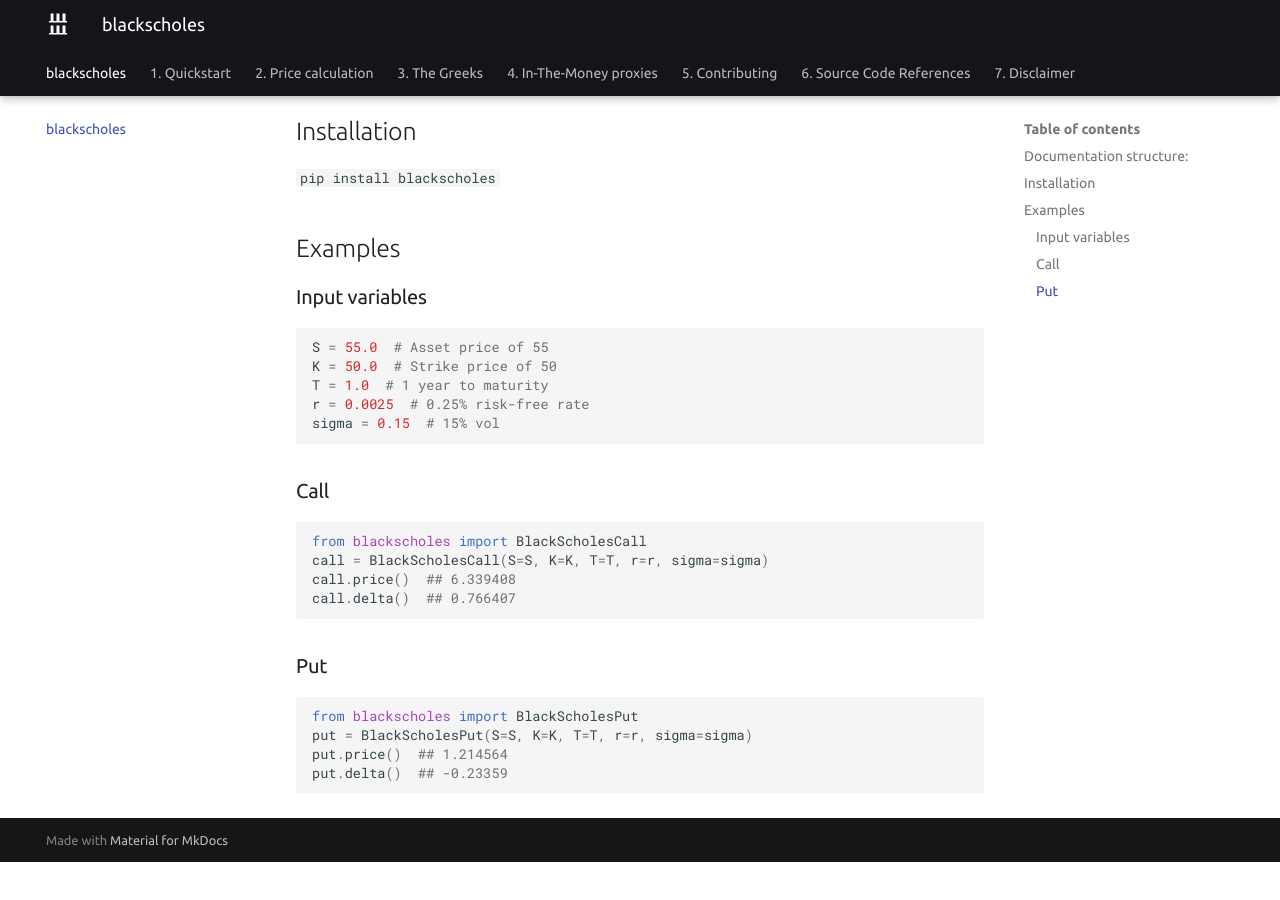
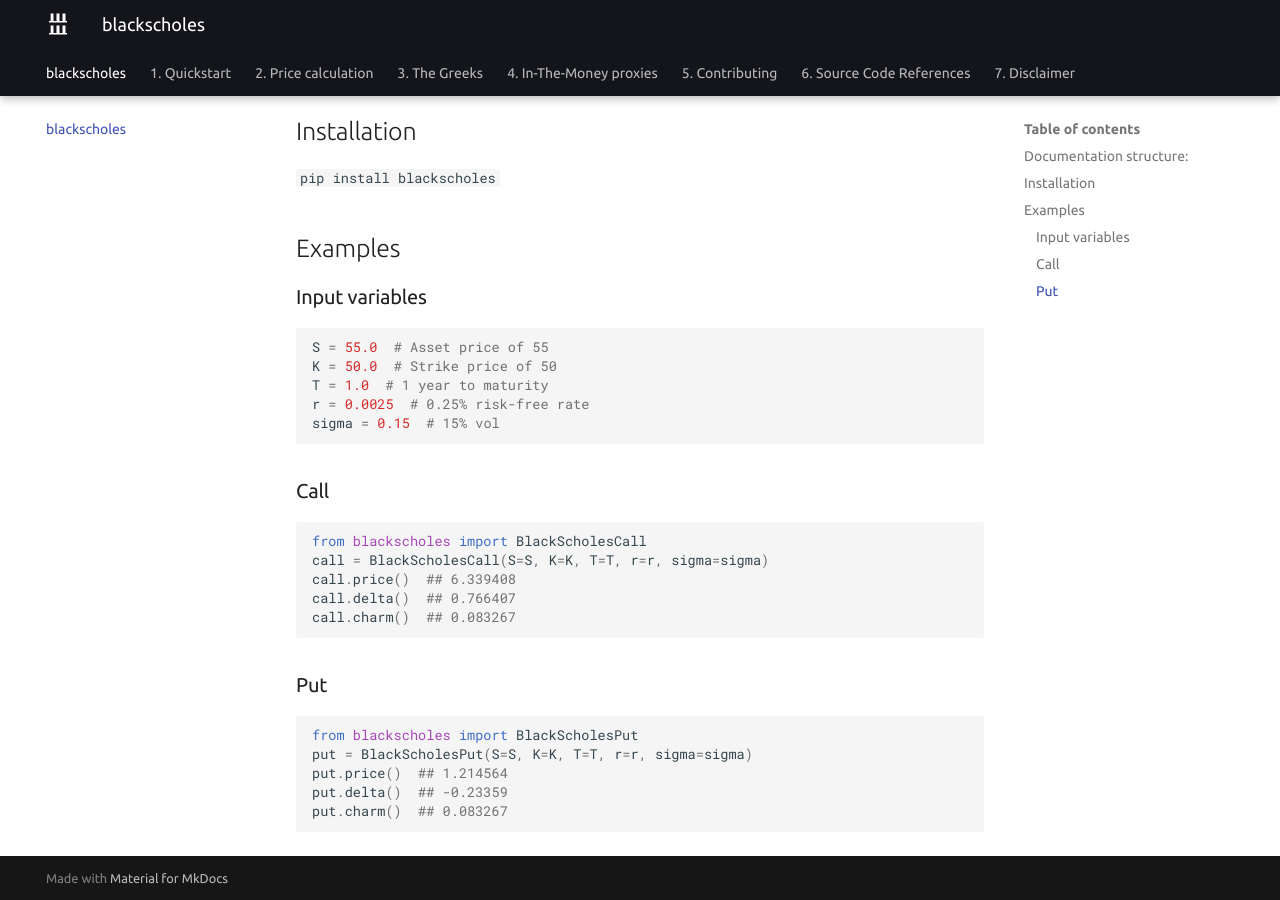
Before and after one commit to CarloLepelaars/blackscholes, an MkDocs documentation site: the page built from docs/index.md, in a window 1280 px wide and 900 px high, scrolled down 531 px. Built offline with MkDocs 1.6.1 and Material for MkDocs 9.7.7, drawn with Linux system fonts in a browser that asks for light colours; before the commit the page ends 1393 px from its top, so only the background shows below that.

Commit message:
Display `charm` in `README`

````diff
--- a/docs/index.md
+++ b/docs/index.md
@@ -42,6 +42,7 @@
 call = BlackScholesCall(S=S, K=K, T=T, r=r, sigma=sigma)
 call.price()  ## 6.339408
 call.delta()  ## 0.766407
+call.charm()  ## 0.083267
 ```
 
 ### Put
@@ -51,4 +52,5 @@
 put = BlackScholesPut(S=S, K=K, T=T, r=r, sigma=sigma)
 put.price()  ## 1.214564
 put.delta()  ## -0.23359
+put.charm()  ## 0.083267
 ```
````
Also changed, not shown: .github/README.MD.
